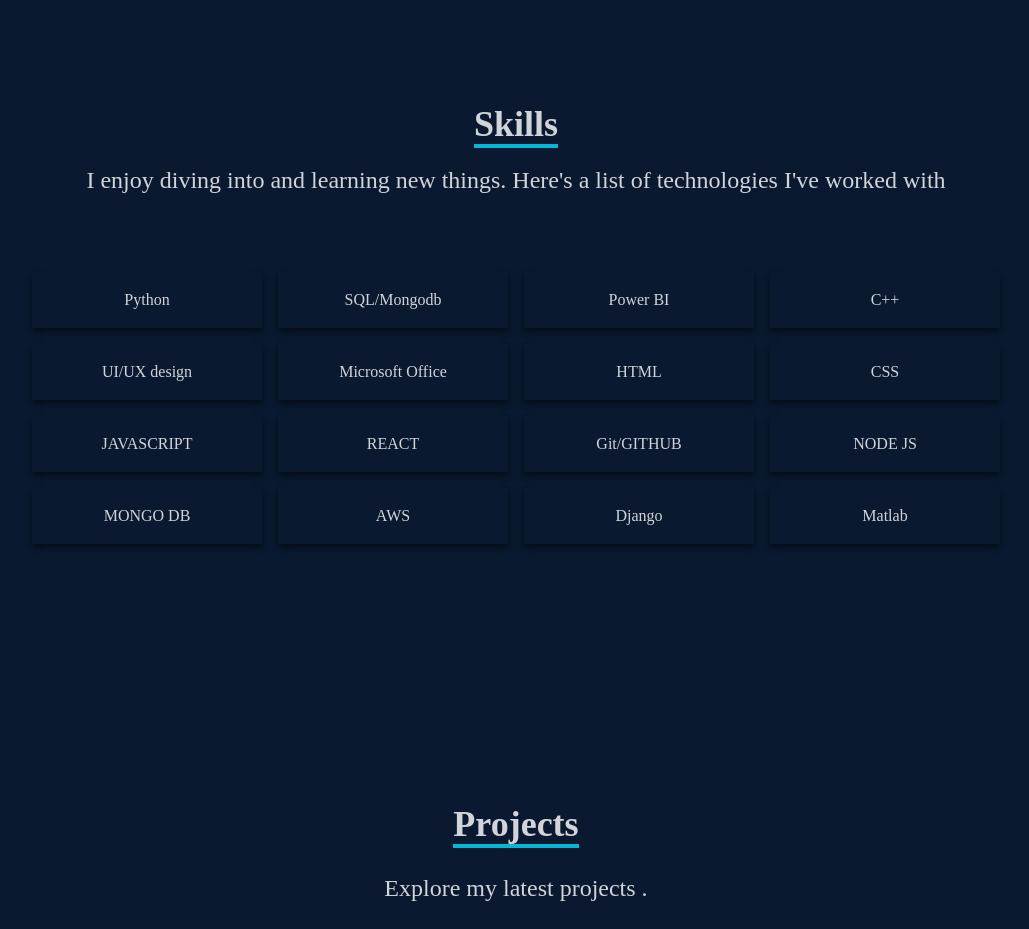
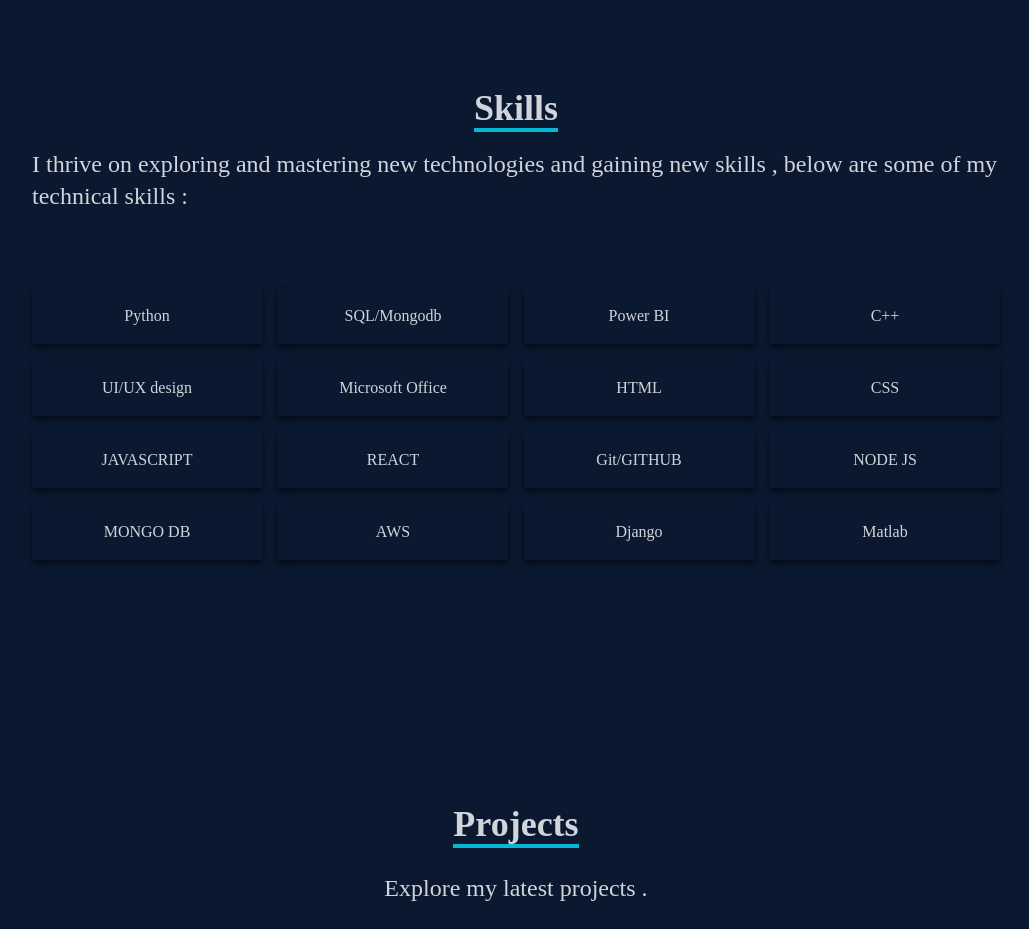
Before and after one commit to araina29/My-portfolio, a React (Create React App) app: page / in a window 1280 px wide. Shown: the part 1660-2589 px from the top of the page, without its empty margins (124-1153 px from the left). Built offline with nearby package versions, Linux system fonts and the light colour scheme.

Commit message:
correcting errors

```diff
--- a/src/components/Skills.jsx
+++ b/src/components/Skills.jsx
@@ -7,7 +7,7 @@ const Skills = () => {
       <div className='max-w-[1000px] mx-auto p-4 flex flex-col justify-center w-full h-full'>
           <div className=' w-full flex justify-center items-center flex-col mb-7'>
               <p className='text-4xl font-bold inline border-b-4 border-cyan-500 text-center '>Skills</p>
-              <p className='py-4 text-2xl'>I enjoy diving into and learning new things. Here's a list of technologies I've worked with</p>
+              <p className='py-4 text-2xl'>I thrive on exploring and mastering new technologies and gaining new skills , below are some of my technical skills :</p>
           </div>
           <div className='w-full grid grid-cols-2 sm:grid-cols-4 gap-4 text-center py-8'>
           <div className='shadow-md shadow-[#040c16] hover:scale-110 duration-500'>
```
